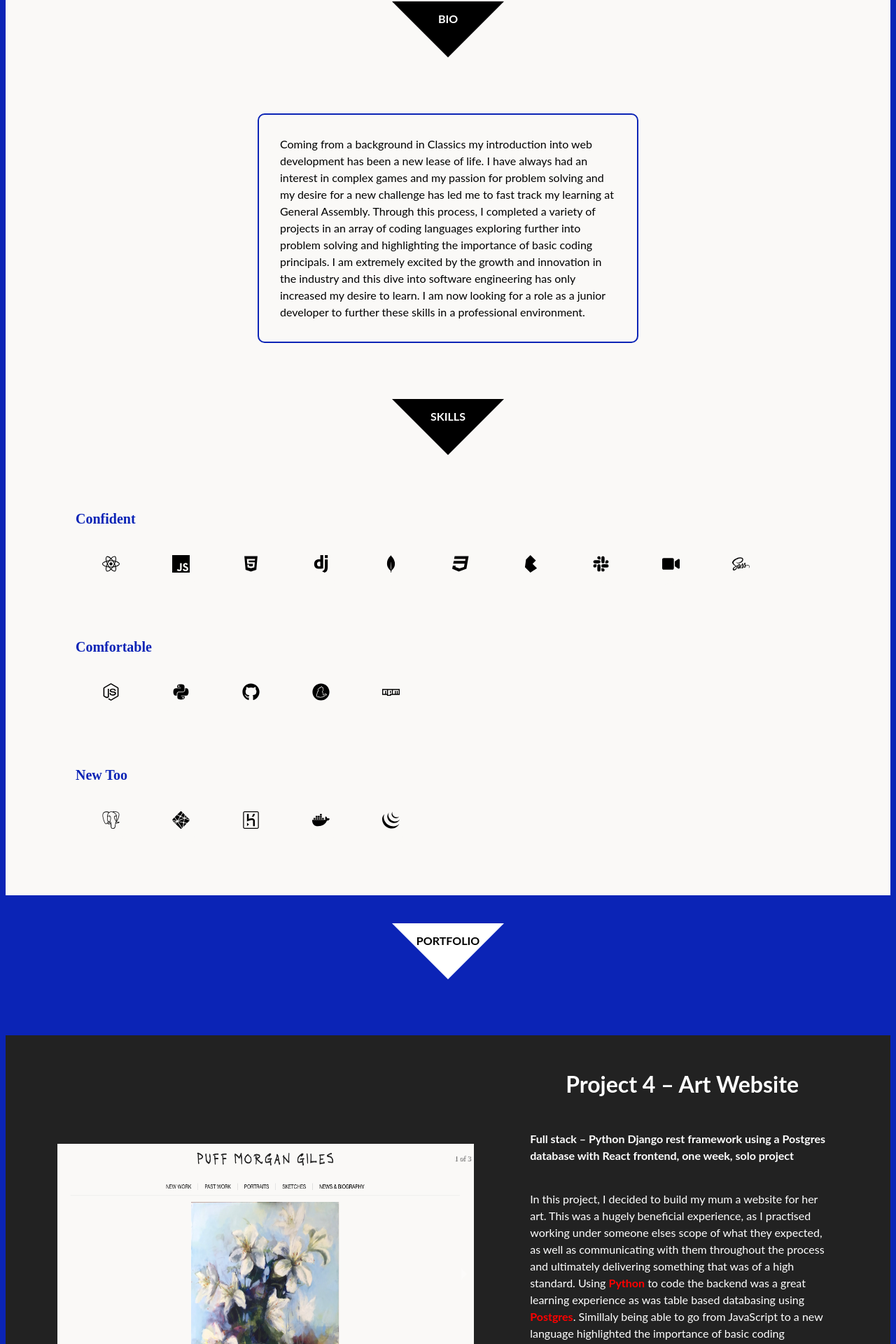
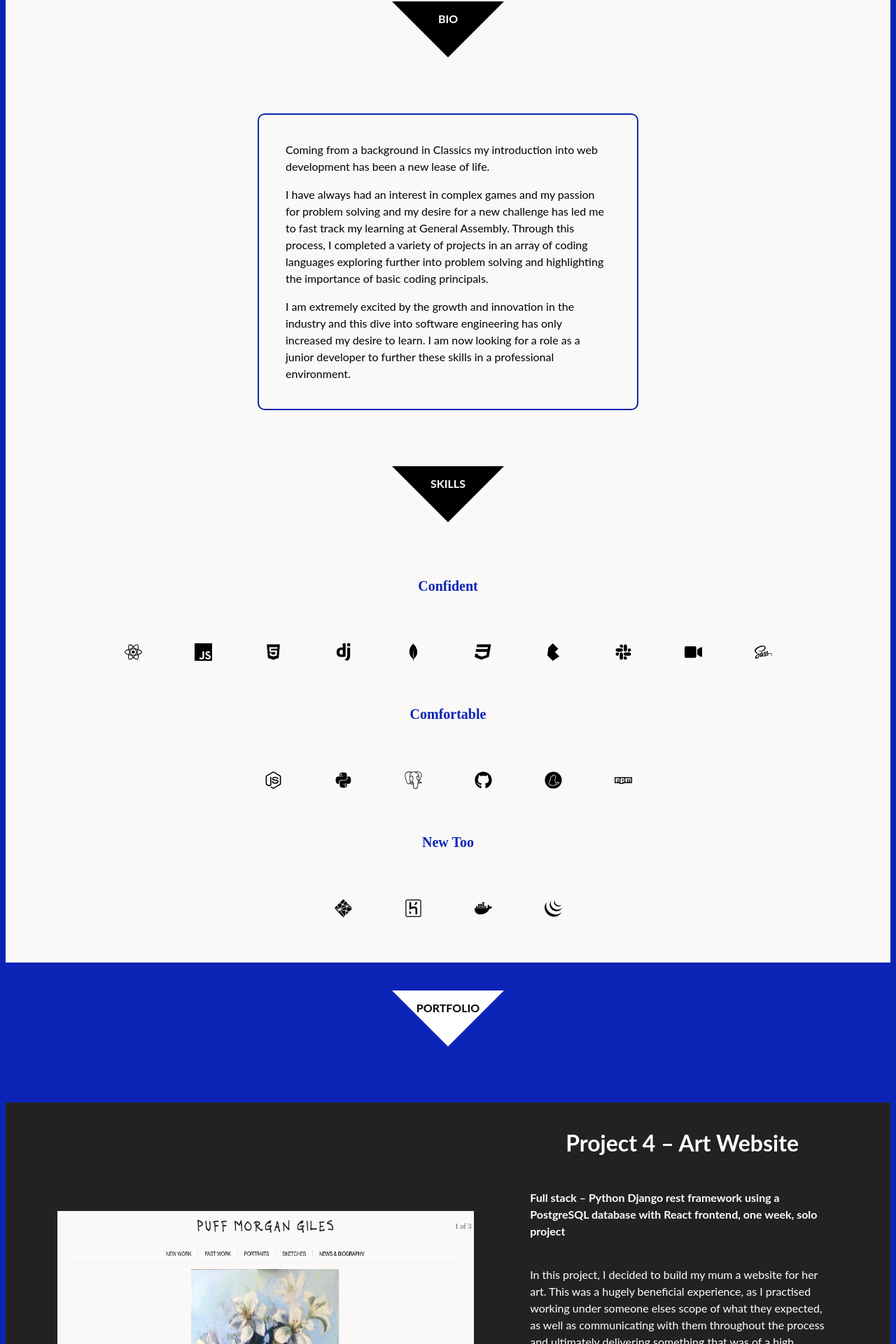
Before and after one commit to maccymg/Portfolio, a React (Create React App) app: page / in a window 1280 px wide. Shown: the part 756-2676 px from the top of the page at 70% size. Built offline with nearby package versions, Linux system fonts and the light colour scheme.

Commit message:
bio-update

```diff
--- a/src/components/common/Nav.js
+++ b/src/components/common/Nav.js
@@ -9,7 +9,7 @@ function Nav() {
 
   const scrollToBio = () => {
     window.scrollTo({
-      top: 720,
+      top: 700,
       left: 0,
       behavior: 'smooth'
     })
@@ -17,7 +17,7 @@ function Nav() {
 
   const scrollToPortfolio = () => {
     window.scrollTo({
-      top: 2050,
+      top: 2100,
       left: 0,
       behavior: 'smooth'
     })
@@ -25,7 +25,7 @@ function Nav() {
 
   const scrollToContact = () => {
     window.scrollTo({
-      top: 4960,
+      top: 5050,
       left: 0,
       behavior: 'smooth'
     })
@@ -62,7 +62,7 @@ function Nav() {
           animate={{
             scale: cIsActive ? [1, 1.5, 1.5, 1, 1] : [1, 1]
           }}>
-          ABOUT
+          CONTACT
         </motion.div>
       </div>
     </div>
--- a/src/components/info/BioSkills.js
+++ b/src/components/info/BioSkills.js
@@ -17,7 +17,17 @@ function BioSkills() {
       <div className="bio-main">
         <div className="bio-container">
           <div className="bio-space"></div>
-          <div className="bio-text">Coming from a background in Classics my introduction into web development has been a new lease of life. I have always had an interest in complex games and my passion for problem solving and my desire for a new challenge has led me to fast track my learning at General Assembly. Through this process, I completed a variety of projects in an array of coding languages exploring further into problem solving and highlighting the importance of basic coding principals. I am extremely excited by the growth and innovation in the industry and this dive into software engineering has only increased my desire to learn. I am now looking for a role as a junior developer to further these skills in a professional environment.</div>
+          <div className="bio-text">
+            <p>
+            Coming from a background in Classics my introduction into web development has been a new lease of life.
+            </p>
+            <p>
+            I have always had an interest in complex games and my passion for problem solving and my desire for a new challenge has led me to fast track my learning at General Assembly. Through this process, I completed a variety of projects in an array of coding languages exploring further into problem solving and highlighting the importance of basic coding principals.
+            </p>
+            <p>
+            I am extremely excited by the growth and innovation in the industry and this dive into software engineering has only increased my desire to learn. I am now looking for a role as a junior developer to further these skills in a professional environment.
+            </p>
+          </div>
           <div className="bio-space"></div>
         </div>
       </div>
@@ -88,6 +98,10 @@ function BioSkills() {
               <div className="icon-text">Python</div>
             </div>
             <div className="icons-div">
+              <SiPostgresql />
+              <div className="icon-text">PostgreSQL</div>
+            </div>
+            <div className="icons-div">
               <FaGithub />
               <div className="icon-text">GitHub</div>
             </div>
@@ -106,10 +120,6 @@ function BioSkills() {
         </div>
         <div className="icon-container">
           <div className="icons">
-            <div className="icons-div">
-              <SiPostgresql />
-              <div className="icon-text">PostgreSQL</div>
-            </div>
             <div className="icons-div">
               <SiNetlify />
               <div className="icon-text">Netflify</div>
--- a/src/components/info/Portfolio.js
+++ b/src/components/info/Portfolio.js
@@ -47,11 +47,11 @@ function Portfolio() {
               <div className="p-info">
                 <div className="p-info-container p-info-white">
                   <h1>Project 4 – Art Website</h1>
-                  <h4>Full stack – Python Django rest framework using a Postgres database with React frontend, one week, solo project</h4>
-                  <p>In this project, I decided to build my mum a website for her art. This was a hugely beneficial experience, as I practised working under someone elses scope of what they expected, as well as communicating with them throughout the process and ultimately delivering something that was of a high standard. Using <span className="tech-words">Python</span> to code the backend was a great learning experience as was table based databasing using <span className="tech-words">Postgres</span>. Simillaly being able to go from JavaScript to a new language highlighted the importance of basic coding principles and how these apply to all languages. Similarly, being able to really spend time polishing the look of the frontend has given me confidence in my design and I am looking forward to the next challenge. Delivering a product that my mum could use and update regularly through the admin site was a great way to finish this experience and it was so rewarding revealing it to her as she loved it.</p>
+                  <h4>Full stack – Python Django rest framework using a PostgreSQL database with React frontend, one week, solo project</h4>
+                  <p>In this project, I decided to build my mum a website for her art. This was a hugely beneficial experience, as I practised working under someone elses scope of what they expected, as well as communicating with them throughout the process and ultimately delivering something that was of a high standard. Using <span className="tech-words">Python</span> to code the backend was a great learning experience as was table based databasing using <span className="tech-words">PostgreSQL</span>. Simillaly being able to go from JavaScript to a new language highlighted the importance of basic coding principles and how these apply to all languages. Similarly, being able to really spend time polishing the look of the frontend has given me confidence in my design and I am looking forward to the next challenge. Delivering a product that my mum could use and update regularly through the admin site was a great way to finish this experience and it was so rewarding revealing it to her as she loved it.</p>
                   <div className="project-links-container">
                     <a className="project-links s-t-white" href="https://bit.ly/2NqhFUt" rel="noreferrer" target="_blank">README</a>
-                    <a className="project-links s-t-white" href="https://www.bit.ly/2LFwSA8" rel="noreferrer" target="_blank">URL LINK</a>
+                    <a className="project-links s-t-white" href="https://bit.ly/2NqhFUt" rel="noreferrer" target="_blank">URL LINK</a>
                   </div>
                 </div>
               </div>
@@ -140,7 +140,7 @@ function Portfolio() {
         </div>
         <div className="section-title-container margin-top-half">
           <div className="title-shape-down-white">
-            <div className="section-title-down">ABOUT</div>
+            <div className="section-title-down">INTERESTS</div>
           </div>
         </div>
       </div>
--- a/src/styles/main.scss
+++ b/src/styles/main.scss
@@ -374,6 +374,10 @@ html {
   border: 2px solid rgb(11, 36, 182);
   border-radius: 10px;
   line-height: 1.5;
+  flex-direction: column;
+  p {
+    margin: 8px;
+  }
 }
 
 .b-t-white {
@@ -382,7 +386,10 @@ html {
 }
 
 .skills-container {
-  margin-left: 100px;
+  // margin-left: 100px;
+  display: flex;
+  flex-direction: column;
+  align-items: center;
 }
 
 .skills-title {
```
